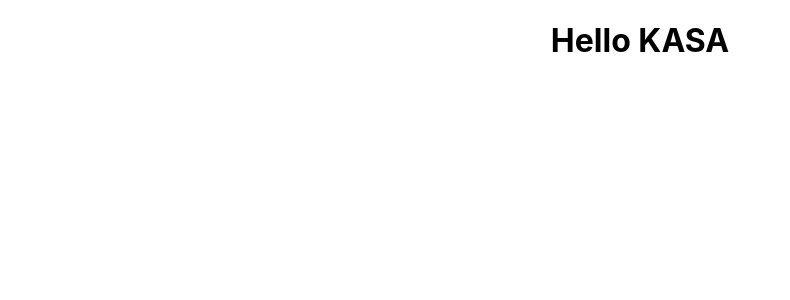
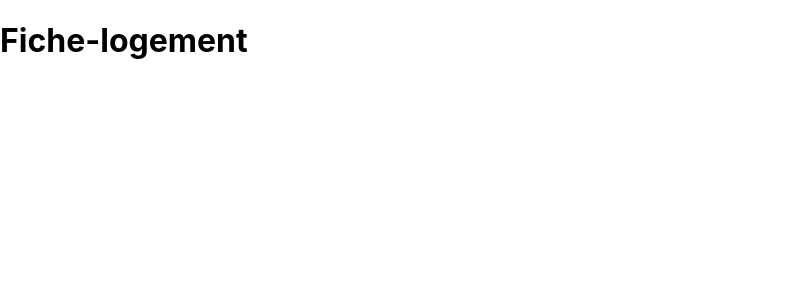
Before and after one commit to evafriana/evaafriana_11_05112021, a React (Create React App) app: page /logement in a window 1280 px wide. Shown: the top 300 px of the page, without its empty margins (0-790 px from the left). Built offline with nearby package versions, Linux system fonts and the light colour scheme.

Commit message:
add basic router

```diff
--- a/package.json
+++ b/package.json
@@ -9,7 +9,7 @@
     "node-sass": "^4.14.1",
     "react": "^17.0.2",
     "react-dom": "^17.0.2",
-    "react-router-dom": "^6.0.0",
+    "react-router-dom": "^5.3.0",
     "react-scripts": "4.0.3",
     "web-vitals": "^1.0.1"
   },
--- a/src/App.js
+++ b/src/App.js
@@ -1,11 +1,21 @@
-import "./App.css";
+import React from "react";
+import { BrowserRouter, Switch, Route } from "react-router-dom";
+import About from "./pages/About";
+import Accomodation from "./pages/Accomodation";
+import Home from "./pages/Home";
+import NotFound from "./pages/NotFound";
 
-function App() {
+export default function App() {
   return (
-    <div className="App">
-      <h1>Hello KASA</h1>
+    <div>
+      <BrowserRouter>
+        <Switch>
+          <Route path="/" exact component={Home} />
+          <Route path="/a-propos" exact component={About} />
+          <Route path="/logement" exact component={Accomodation} />
+          <Route component={NotFound} />
+        </Switch>
+      </BrowserRouter>
     </div>
   );
 }
-
-export default App;
--- /dev/null
+++ b/src/pages/About.js
@@ -0,0 +1,5 @@
+import React from "react";
+
+export default function About() {
+  return <h1>A propos</h1>;
+}
--- /dev/null
+++ b/src/pages/Accomodation.js
@@ -0,0 +1,5 @@
+import React from "react";
+
+export default function Accomodation() {
+  return <h1>Fiche-logement</h1>;
+}
--- /dev/null
+++ b/src/pages/Home.js
@@ -0,0 +1,5 @@
+import React from "react";
+
+export default function Home() {
+  return <h1>Home</h1>;
+}
--- /dev/null
+++ b/src/pages/NotFound.js
@@ -0,0 +1,5 @@
+import React from "react";
+
+export default function Notfound() {
+  return <h1>Page 404</h1>;
+}
```
Also changed, not shown: 2 other files (tests, documents, lock files or other folders).
